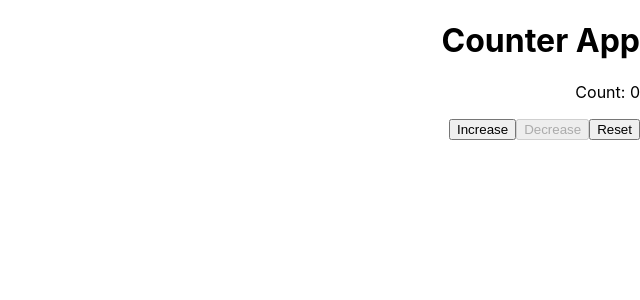
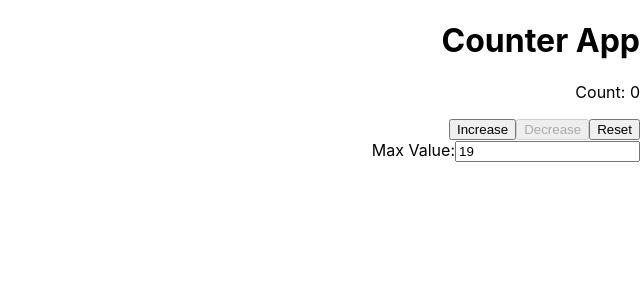
Before and after one commit to Taron5588/counter-app, a React (Create React App) app: page / in a window 1280 px wide. Shown: the top 300 px of the page, without its empty margins (640-1280 px from the left). Built offline with nearby package versions, Linux system fonts and the light colour scheme.

Commit message:
feat(Max Value):add 1-st input

```diff
--- a/src/App.jsx
+++ b/src/App.jsx
@@ -4,7 +4,7 @@ import './App.css';
 function Counter() {
 
   const [count, setCount] = useState(0);
-  const [maxValue, setMaxValue] = useState(20);
+  const [maxValue, setMaxValue] = useState(19);
   const [minValue, setMinValue] = useState(0);
   const [step, setStep] = useState(1)
 
@@ -28,6 +28,16 @@ function Counter() {
         </button>
         <button onClick={reset}>Reset</button>
       </div>
+      <div>
+        <label>
+          Max Value:
+          <input
+            type="number"
+            value={maxValue}
+            onChange={(e) => setMaxValue(e.target.value)}
+          />
+        </label>
+      </div>
     </div>
   );
 }
```
